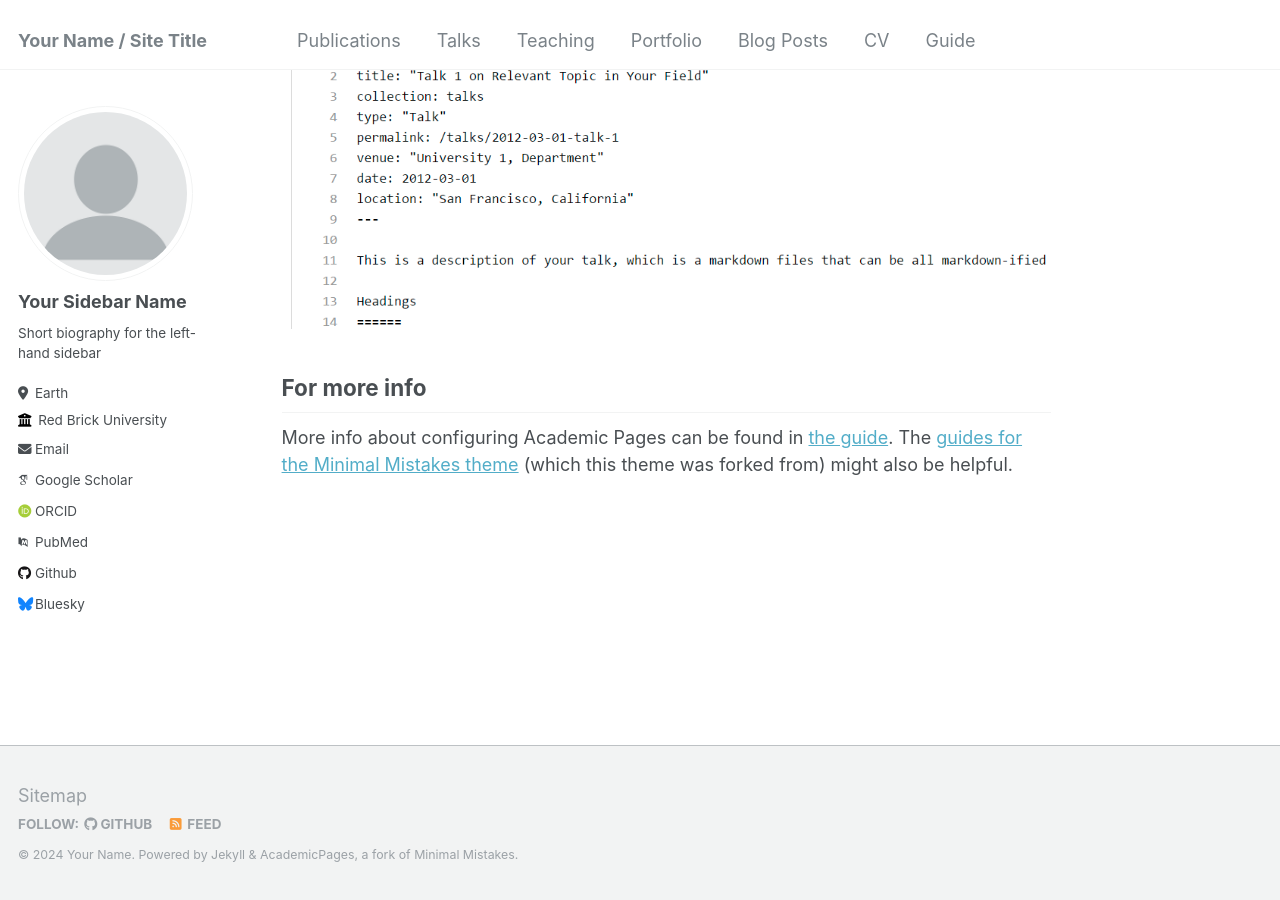
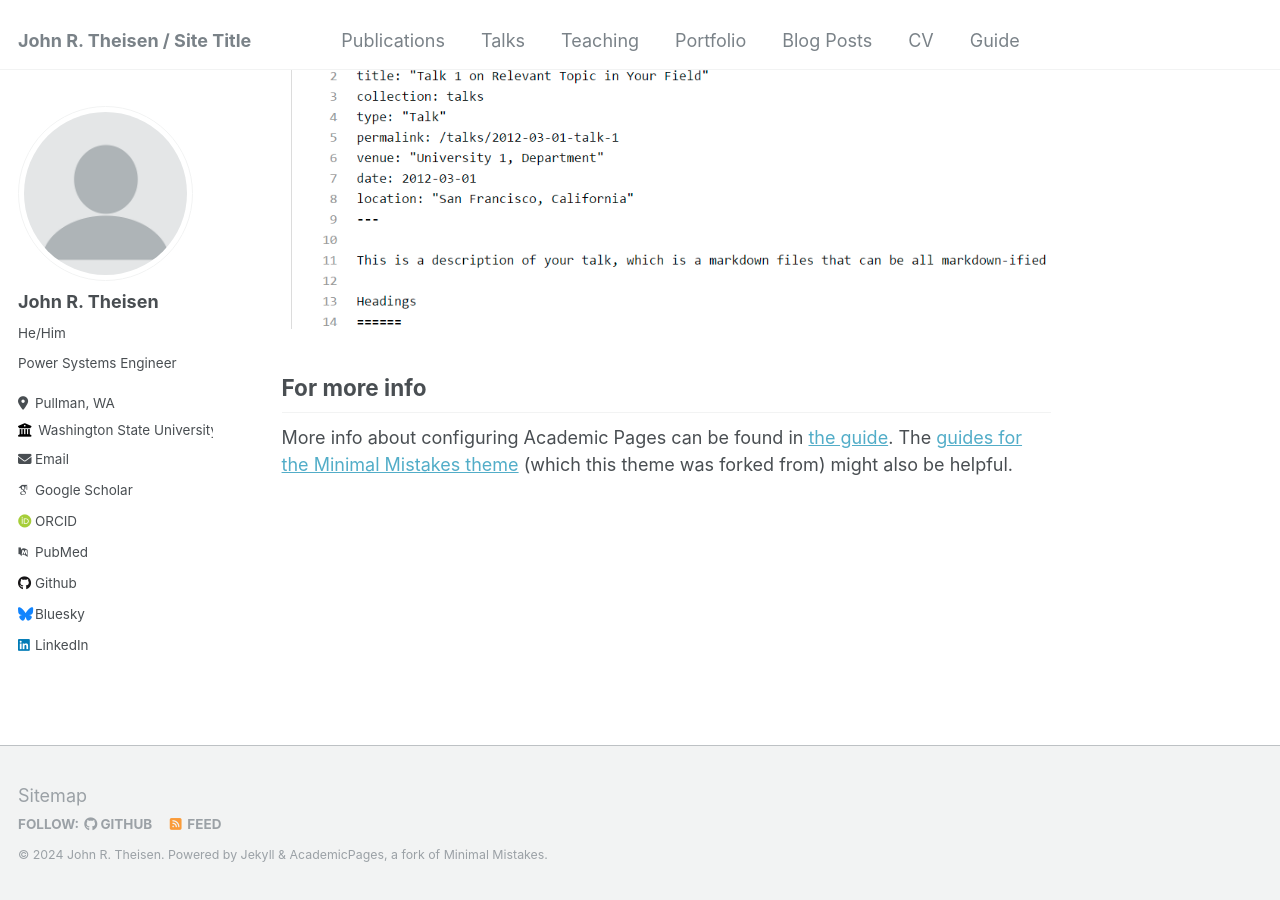
Before and after one commit to Johnrtheisen/Johnrtheisen.github.io, a Jekyll site: the page built from _pages/about.md, in a window 1280 px wide and 900 px high, scrolled down 2660 px. Built offline with Jekyll 4.4.1, drawn with Linux system fonts in a browser that asks for light colours; some web fonts are replaced.

```diff
--- a/_config.yml
+++ b/_config.yml
@@ -8,13 +8,13 @@
 
 # Basic Site Settings
 locale                   : "en-US"
-title                    : "Your Name / Site Title"
+title                    : "John R. Theisen / Site Title"
 title_separator          : "-"
-name                     : &name "Your Name"
-description              : &description "personal description"
-url                      : https://academicpages.github.io # the base hostname & protocol for your site e.g. "https://mmistakes.github.io"
+name                     : &name "John R. Theisen"
+description              : &description "Power Systems Engineer"
+url                      : https://johnrtheisen.github.io/ # the base hostname & protocol for your site e.g. "https://mmistakes.github.io"
 baseurl                  : "" # the subpath of your site, e.g. "/blog"
-repository               : "academicpages/academicpages.github.io"
+repository               : "johnrtheisen/johnrtheisen.github.io"
 
 # Site Author - The following control what appear as part of the author content on the side bar.
 #               If a field is blank the icon and link will not appear, otherwise it will be shown.
@@ -22,13 +22,13 @@ repository               : "academicpages/academicpages.github.io"
 author:
   # Biographic information
   avatar           : "profile.png"
-  name             : "Your Sidebar Name"
-  pronouns         : # example: "she/her"
-  bio              : "Short biography for the left-hand sidebar"
-  location         : "Earth"
-  employer         : "Red Brick University"
+  name             : "John R. Theisen"
+  pronouns         : "He/Him" # example: "she/her"
+  bio              : "Power Systems Engineer"
+  location         : "Pullman, WA"
+  employer         : "Washington State University"
   uri              : # URL
-  email            : "none@example.org"
+  email            : "johnr.theisen@gmail.com"
 
   # Academic websites
   arxiv            : # URL - Update with the correct link to your profile
@@ -43,7 +43,7 @@ author:
   bitbucket        : # Username - Update with your username on the site
   codepen          : # Username
   dribbble         : # Username
-  github           : "academicpages"
+  github           : "johnrtheisen"
   kaggle           : # Username
   stackoverflow    : # User number or user number and name (i.e., use "1" or "1/jeff-atwood")
 
@@ -57,7 +57,7 @@ author:
   keybase          : # Username
   instagram        : # Username
   lastfm           : # Username
-  linkedin         : # Username
+  linkedin         : https://www.linkedin.com/in/john-theisen-978b0b13b/ # Username
   mastodon         : # URL
   medium           : # URL
   pinterest        : # Username
```
Also changed, not shown: README.md (+1 -42 lines).
